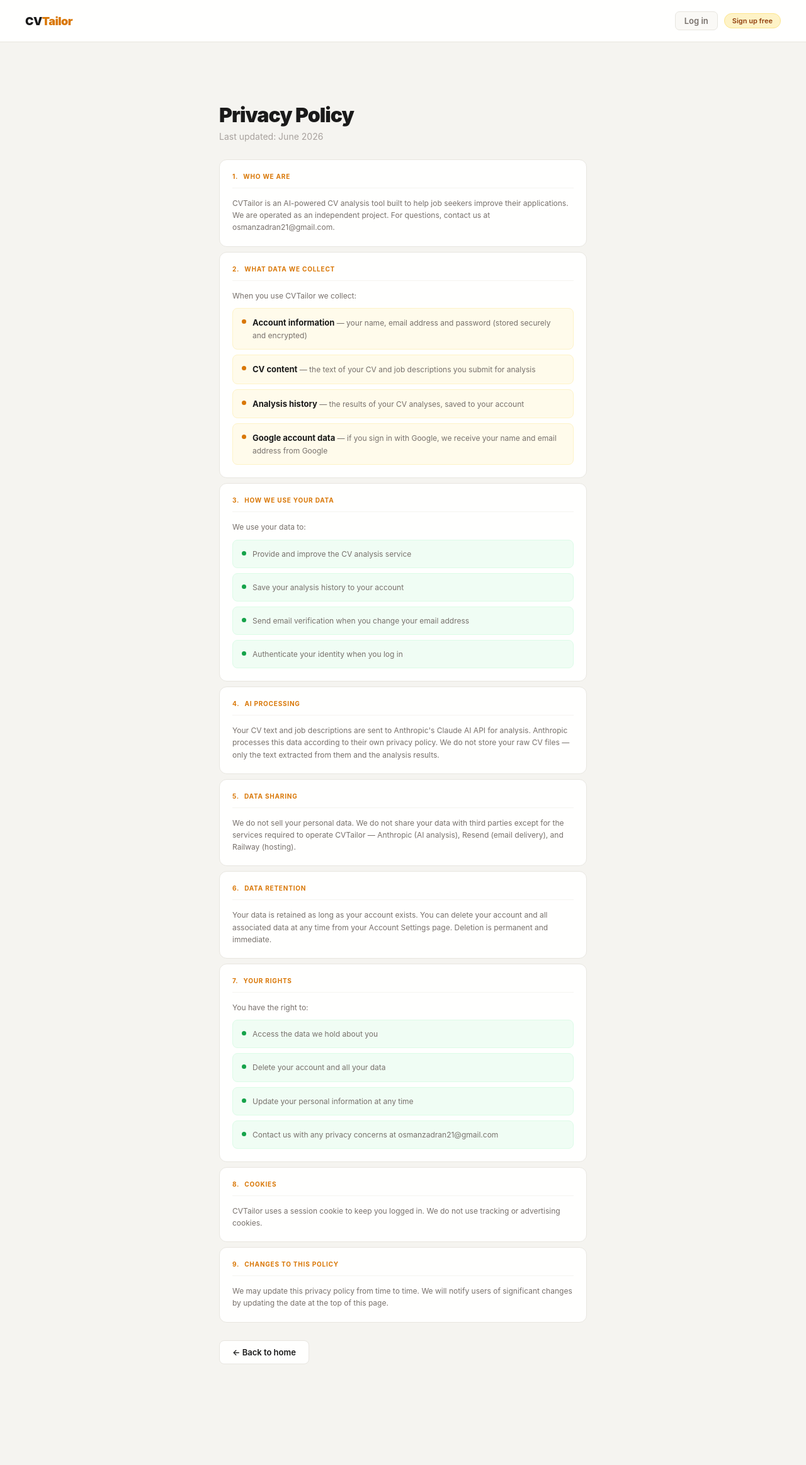
After one commit to zayzadrn/cv-tailor, a Flask app: page /privacy in a window 1280 px wide. The commit adds this page. Shown: the whole page at 63% size. Run offline with Flask 3, Linux system fonts and the light colour scheme.

Commit message:
add privacy policy, terms of service, footer

```diff
--- a/app.py
+++ b/app.py
@@ -393,6 +393,14 @@ def page_not_found(e):
 def server_error(e):
     return render_template('404.html'), 500
 
+@app.route('/privacy')
+def privacy():
+    return render_template('privacy.html')
+
+@app.route('/terms')
+def terms():
+    return render_template('terms.html')
+
 if __name__ == '__main__':
     port = int(os.environ.get('PORT', 5000))
     app.run(host='0.0.0.0', port=port)
--- a/static/style.css
+++ b/static/style.css
@@ -982,3 +982,27 @@ a.nav-logo span { color: #d97706; }
 }
 
 .google-btn:hover { background: #f0eee8; }git add .
+
+.footer {
+    text-align: center;
+    padding: 32px 24px;
+    border-top: 1px solid #e8e6e0;
+    margin-top: 40px;
+}
+
+.footer-links {
+    display: flex;
+    align-items: center;
+    justify-content: center;
+    gap: 12px;
+    font-size: 12px;
+    color: #a8a29e;
+}
+
+.footer-links a {
+    color: #a8a29e;
+    text-decoration: none;
+    transition: color 0.15s;
+}
+
+.footer-links a:hover { color: #1a1a1a; }
--- /dev/null
+++ b/templates/privacy.html
@@ -0,0 +1,133 @@
+<!DOCTYPE html>
+<html lang="en">
+<head>
+    <meta charset="UTF-8">
+    <meta name="viewport" content="width=device-width, initial-scale=1.0">
+    <title>Privacy Policy — CVTailor</title>
+    <link rel="stylesheet" href="/static/style.css">
+    <link rel="icon" type="image/x-icon" href="/static/favicon.ico">
+</head>
+<body>
+<nav class="nav">
+    <a href="/" class="nav-logo">CV<span>Tailor</span></a>
+    <div style="display:flex;gap:10px;align-items:center;">
+        {% if current_user.is_authenticated %}
+            <a href="/history" class="history-nav-btn">History</a>
+            <a href="/account" class="history-nav-btn">Account</a>
+            <a href="/logout" class="history-nav-btn">Log out</a>
+        {% else %}
+            <a href="/login" class="history-nav-btn">Log in</a>
+            <a href="/signup" class="nav-badge" style="text-decoration:none;">Sign up free</a>
+        {% endif %}
+    </div>
+</nav>
+
+<div class="container">
+    <div style="max-width:680px;margin:0 auto;padding:48px 24px 80px;">
+        <h1 class="result-title">Privacy Policy</h1>
+        <p class="result-sub">Last updated: June 2026</p>
+
+        <div class="section-card" style="margin-top:24px;">
+            <div class="section-header amber-header"><span>1.</span> Who We Are</div>
+            <p class="item-body">CVTailor is an AI-powered CV analysis tool built to help job seekers improve their applications. We are operated as an independent project. For questions, contact us at osmanzadran21@gmail.com.</p>
+        </div>
+
+        <div class="section-card">
+            <div class="section-header amber-header"><span>2.</span> What Data We Collect</div>
+            <div class="item-body">
+                <p style="margin-bottom:10px;">When you use CVTailor we collect:</p>
+                <div class="item-row amber-item">
+                    <div class="item-dot amber-dot"></div>
+                    <div><strong class="item-title">Account information</strong> — your name, email address and password (stored securely and encrypted)</div>
+                </div>
+                <div class="item-row amber-item" style="margin-top:8px;">
+                    <div class="item-dot amber-dot"></div>
+                    <div><strong class="item-title">CV content</strong> — the text of your CV and job descriptions you submit for analysis</div>
+                </div>
+                <div class="item-row amber-item" style="margin-top:8px;">
+                    <div class="item-dot amber-dot"></div>
+                    <div><strong class="item-title">Analysis history</strong> — the results of your CV analyses, saved to your account</div>
+                </div>
+                <div class="item-row amber-item" style="margin-top:8px;">
+                    <div class="item-dot amber-dot"></div>
+                    <div><strong class="item-title">Google account data</strong> — if you sign in with Google, we receive your name and email address from Google</div>
+                </div>
+            </div>
+        </div>
+
+        <div class="section-card">
+            <div class="section-header amber-header"><span>3.</span> How We Use Your Data</div>
+            <div class="item-body">
+                <p style="margin-bottom:10px;">We use your data to:</p>
+                <div class="item-row green-item">
+                    <div class="item-dot green-dot"></div>
+                    <div>Provide and improve the CV analysis service</div>
+                </div>
+                <div class="item-row green-item" style="margin-top:8px;">
+                    <div class="item-dot green-dot"></div>
+                    <div>Save your analysis history to your account</div>
+                </div>
+                <div class="item-row green-item" style="margin-top:8px;">
+                    <div class="item-dot green-dot"></div>
+                    <div>Send email verification when you change your email address</div>
+                </div>
+                <div class="item-row green-item" style="margin-top:8px;">
+                    <div class="item-dot green-dot"></div>
+                    <div>Authenticate your identity when you log in</div>
+                </div>
+            </div>
+        </div>
+
+        <div class="section-card">
+            <div class="section-header amber-header"><span>4.</span> AI Processing</div>
+            <p class="item-body">Your CV text and job descriptions are sent to Anthropic's Claude AI API for analysis. Anthropic processes this data according to their own privacy policy. We do not store your raw CV files — only the text extracted from them and the analysis results.</p>
+        </div>
+
+        <div class="section-card">
+            <div class="section-header amber-header"><span>5.</span> Data Sharing</div>
+            <p class="item-body">We do not sell your personal data. We do not share your data with third parties except for the services required to operate CVTailor — Anthropic (AI analysis), Resend (email delivery), and Railway (hosting).</p>
+        </div>
+
+        <div class="section-card">
+            <div class="section-header amber-header"><span>6.</span> Data Retention</div>
+            <p class="item-body">Your data is retained as long as your account exists. You can delete your account and all associated data at any time from your Account Settings page. Deletion is permanent and immediate.</p>
+        </div>
+
+        <div class="section-card">
+            <div class="section-header amber-header"><span>7.</span> Your Rights</div>
+            <div class="item-body">
+                <p style="margin-bottom:10px;">You have the right to:</p>
+                <div class="item-row green-item">
+                    <div class="item-dot green-dot"></div>
+                    <div>Access the data we hold about you</div>
+                </div>
+                <div class="item-row green-item" style="margin-top:8px;">
+                    <div class="item-dot green-dot"></div>
+                    <div>Delete your account and all your data</div>
+                </div>
+                <div class="item-row green-item" style="margin-top:8px;">
+                    <div class="item-dot green-dot"></div>
+                    <div>Update your personal information at any time</div>
+                </div>
+                <div class="item-row green-item" style="margin-top:8px;">
+                    <div class="item-dot green-dot"></div>
+                    <div>Contact us with any privacy concerns at osmanzadran21@gmail.com</div>
+                </div>
+            </div>
+        </div>
+
+        <div class="section-card">
+            <div class="section-header amber-header"><span>8.</span> Cookies</div>
+            <p class="item-body">CVTailor uses a session cookie to keep you logged in. We do not use tracking or advertising cookies.</p>
+        </div>
+
+        <div class="section-card">
+            <div class="section-header amber-header"><span>9.</span> Changes to This Policy</div>
+            <p class="item-body">We may update this privacy policy from time to time. We will notify users of significant changes by updating the date at the top of this page.</p>
+        </div>
+
+        <a href="/" class="back-btn">← Back to home</a>
+    </div>
+</div>
+</body>
+</html>
```
Also changed, not shown: templates/index.html (+9 -0 lines), templates/terms.html (added, +114 -0 lines), instance/cvtailor.db.
